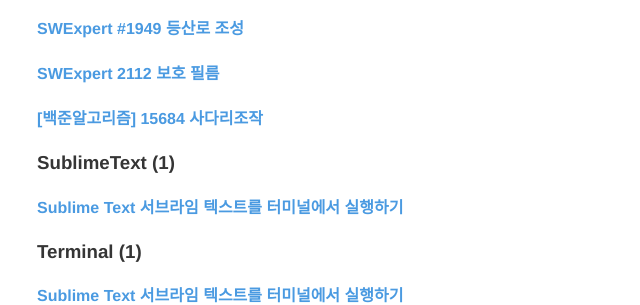
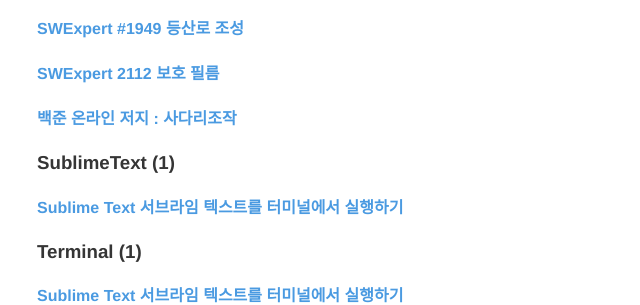
Before and after one commit to yobs0814/yobs0814.github.io, a Jekyll site: the page built from tags.md, in a window 1280 px wide and 900 px high, scrolled down 1722 px. Shown: the part 375-680 px from the top of the window, without its empty margins (203-843 px from the left). Built offline with Jekyll 4.4.1, drawn with Linux system fonts in a browser that asks for light colours.

Commit message:
modify posts

```diff
--- a/_posts/2018-09-28-backjoonP15684.md
+++ b/_posts/2018-09-28-backjoonP15684.md
@@ -1,12 +1,12 @@
 ---
 layout: post
-title: "[백준알고리즘] 15684 사다리조작 "
+title: " 백준 온라인 저지 : 사다리조작 "
 author: yobs0814
 tags:
 - SW 역량테스트
 ---
 
-# 목표: [BOJ] 15684 사다리조작 문제
+# 목표: 백준 온라인 저지 : 사다리조작 문제해결
 ### 환경: mac OS High Sierra 10.13.4, CLion
 
 이 문제 또한 완전탐색으로 풀려고 합니다.
@@ -25,7 +25,7 @@ tags:
 [사다리조작](https://www.acmicpc.net/problem/15684)
 
 [code]
-~~~
+~~~c++
 #include <cstdio>
 #include <climits>
 
```
Also changed, not shown: _posts/2018-06-01-xcodeuploadingtogithub.md (+2 -2 lines).
